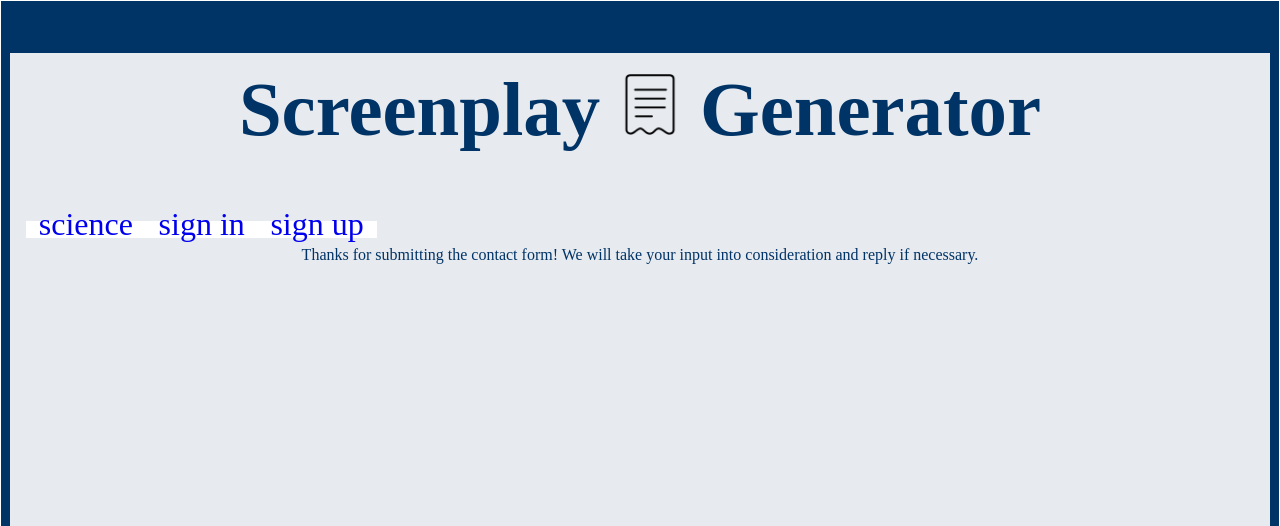
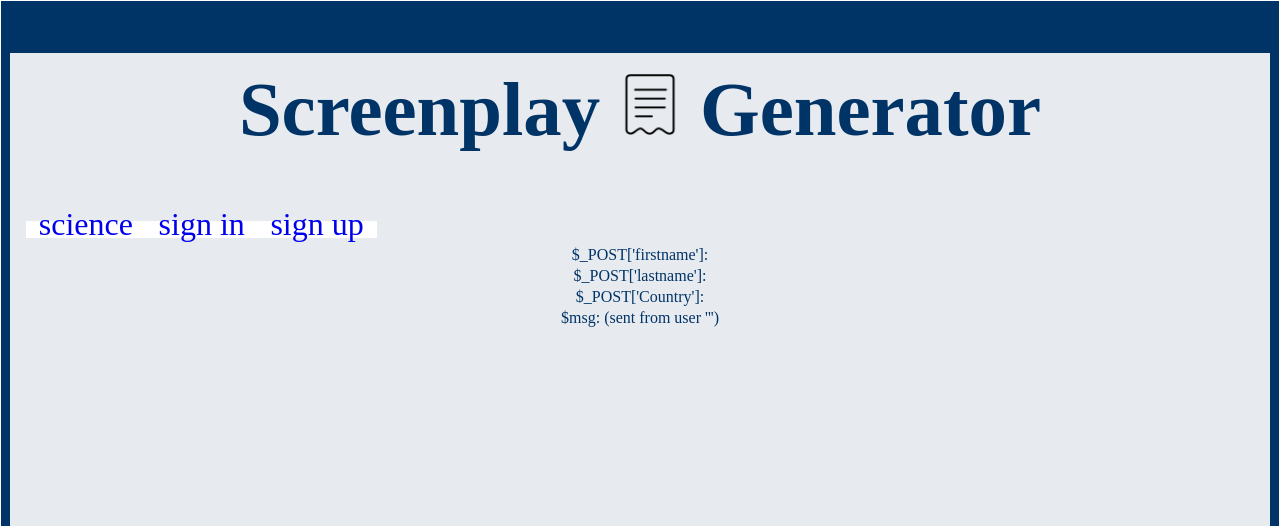
Before and after one commit to Devan2738/screenplaygenerator, a PHP site: page /contactSubmissionConfirmation.php in a window 1280 px wide. Shown: the top 526 px of the page. Run offline with PHP 8.4, Linux system fonts and the light colour scheme; data that the repository does not hold is empty.

Commit message:
added test messages for contact submission page

```diff
--- a/contactSubmissionConfirmation.php
+++ b/contactSubmissionConfirmation.php
@@ -3,18 +3,21 @@
   require_once('header.php');
   ?>
 <div>
-
   <?php
     // the message
     $msg = $_POST['subject'];
-    $msg .= "<br>(sent from user '" . $_POST['username'] . "'')";
+    $msg .= "(sent from user '" . $_POST['username'] . "'')";
     // use wordwrap() if lines are longer than 70 characters
     $msg = wordwrap($msg,70);
     // send email
+    // start of testing
+    echo "<p>\$_POST['firstname']: " . $_POST['firstname'] . "</p>";
+    echo "<p>\$_POST['lastname']: " . $_POST['lastname'] . "</p>";
+    echo "<p>\$_POST['Country']: " . $_POST['Country'] . "</p>";
+    echo "<p>\$msg: " . $msg . "</p>";
+    // end of testing
     mail("devankarsann@u.boisestate.edu","contact us form submission from \"" . $_POST['firstname'] . " " . $_POST['lastname'] . "\" in " . $_POST['Country'],$msg);
   ?>
-
-  <p>Thanks for submitting the contact form! We will take your input into consideration and reply if necessary.</p>
 </div>
 <?php
   require_once('footer.php');
```
